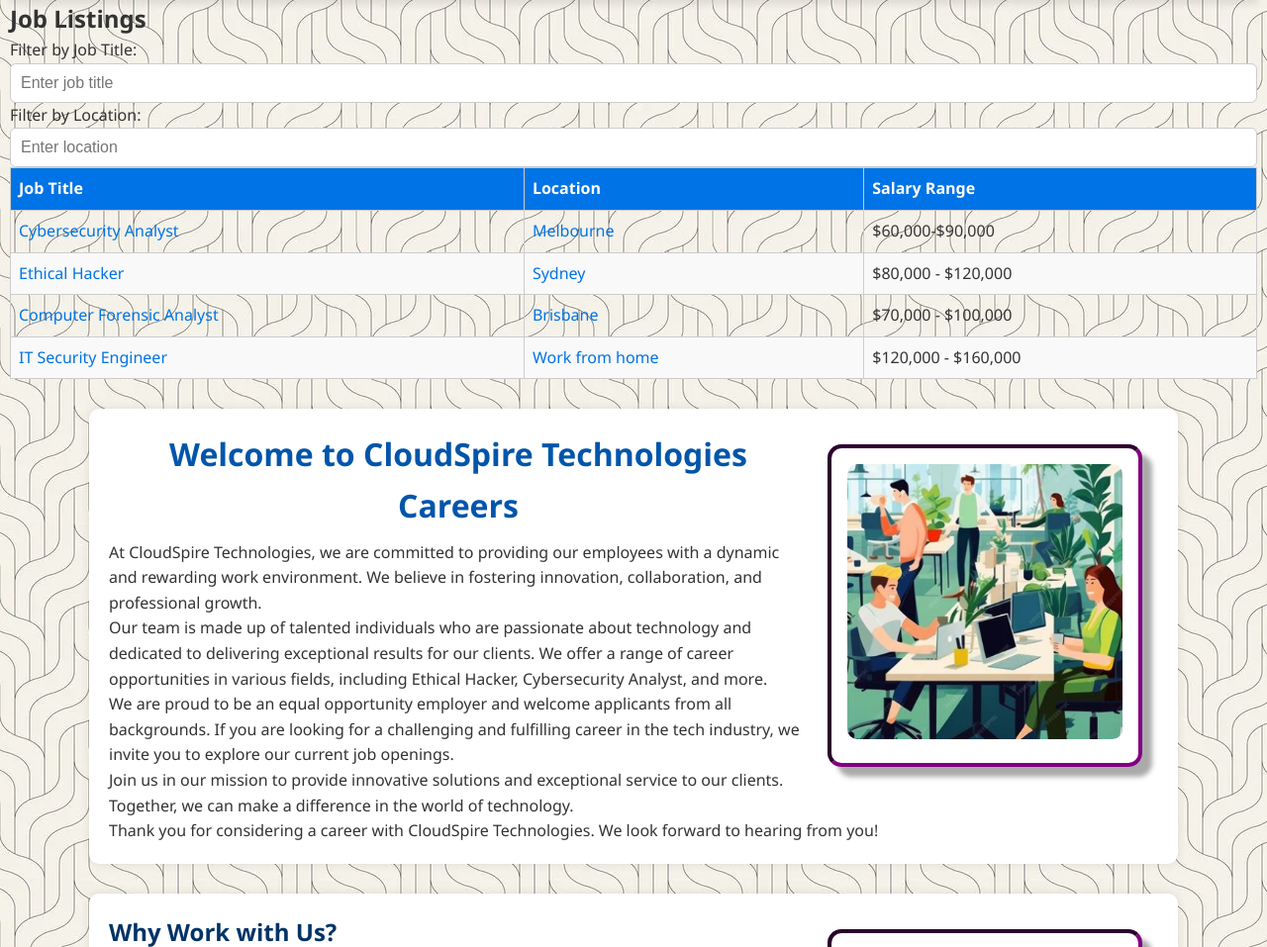
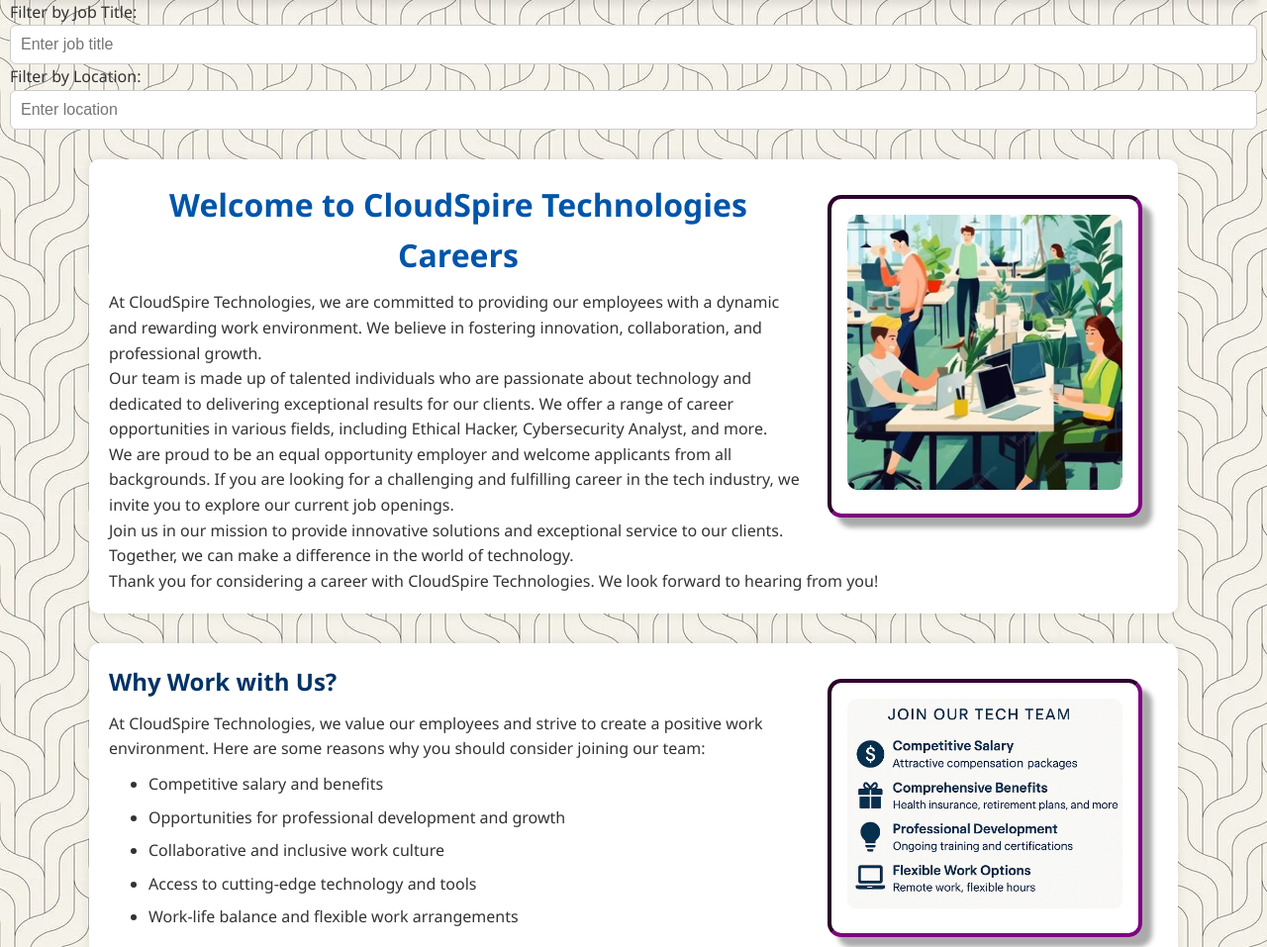
Before and after one commit to Infinite-Loops04/Project02, a PHP site: page /jobs.php in a window 1280 px wide. Shown: the part 192-1149 px from the top of the page at 99% size. Run offline with PHP 8.4, Linux system fonts and the light colour scheme; data that the repository does not hold is empty.

Commit message:
done changes

```diff
--- a/enhancement.php
+++ b/enhancement.php
@@ -7,6 +7,7 @@
 <link rel="stylesheet" type="text/css" href="styles/Project1.css">
 <style>
   table {
+    background-color: #f2f2f2;
     width: 100%;
     border-collapse: collapse;
   }
@@ -30,11 +31,12 @@
   a:hover {
     text-decoration: underline;
   }
+  #jobsTable {
+    display: none
+  }
 </style>
 </head>
 <body>
-
-<h2>Job Listings</h2>
 
 <!-- Filter by Job Title -->
 <label for="filterJob">Filter by Job Title:</label>
```
